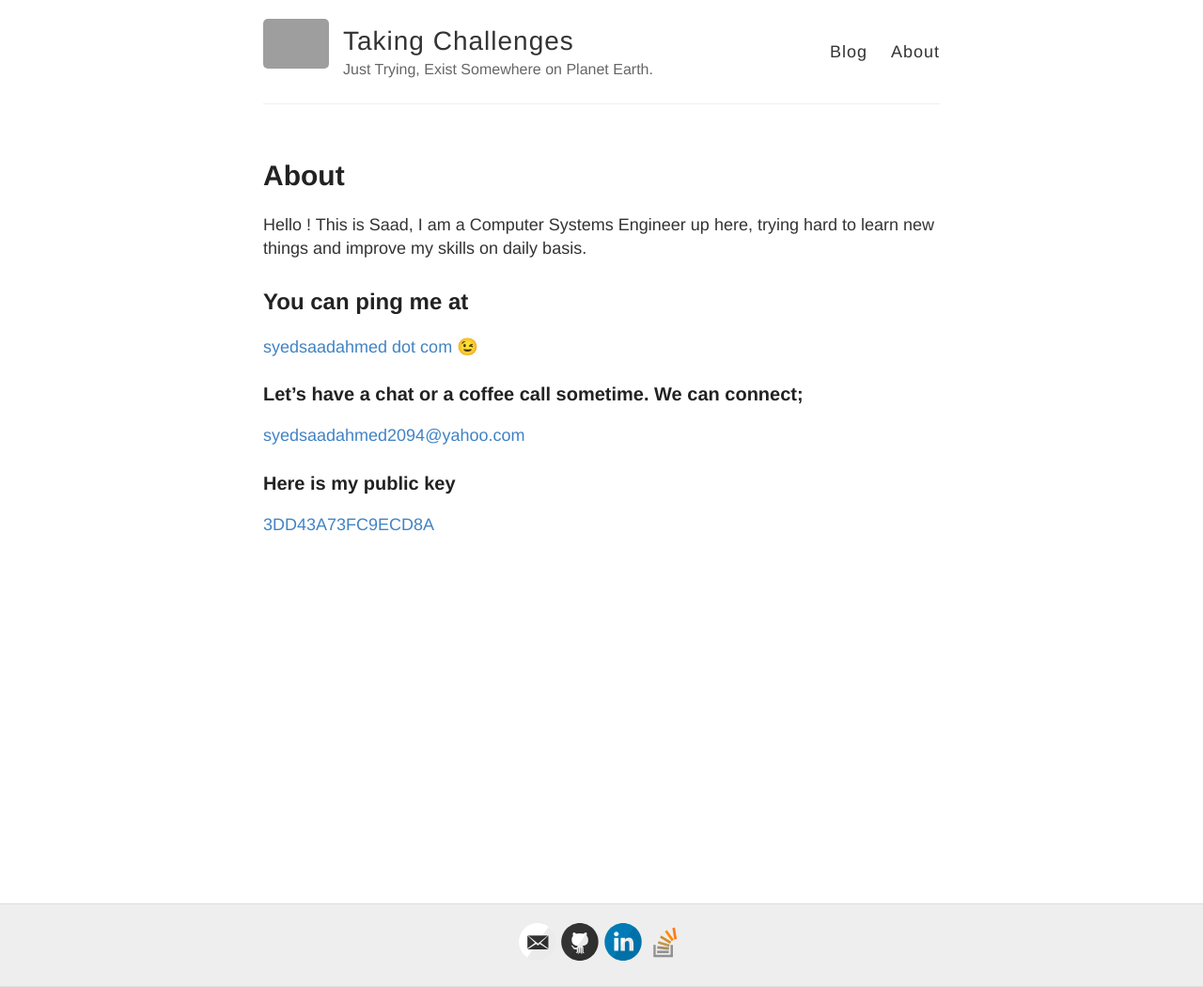
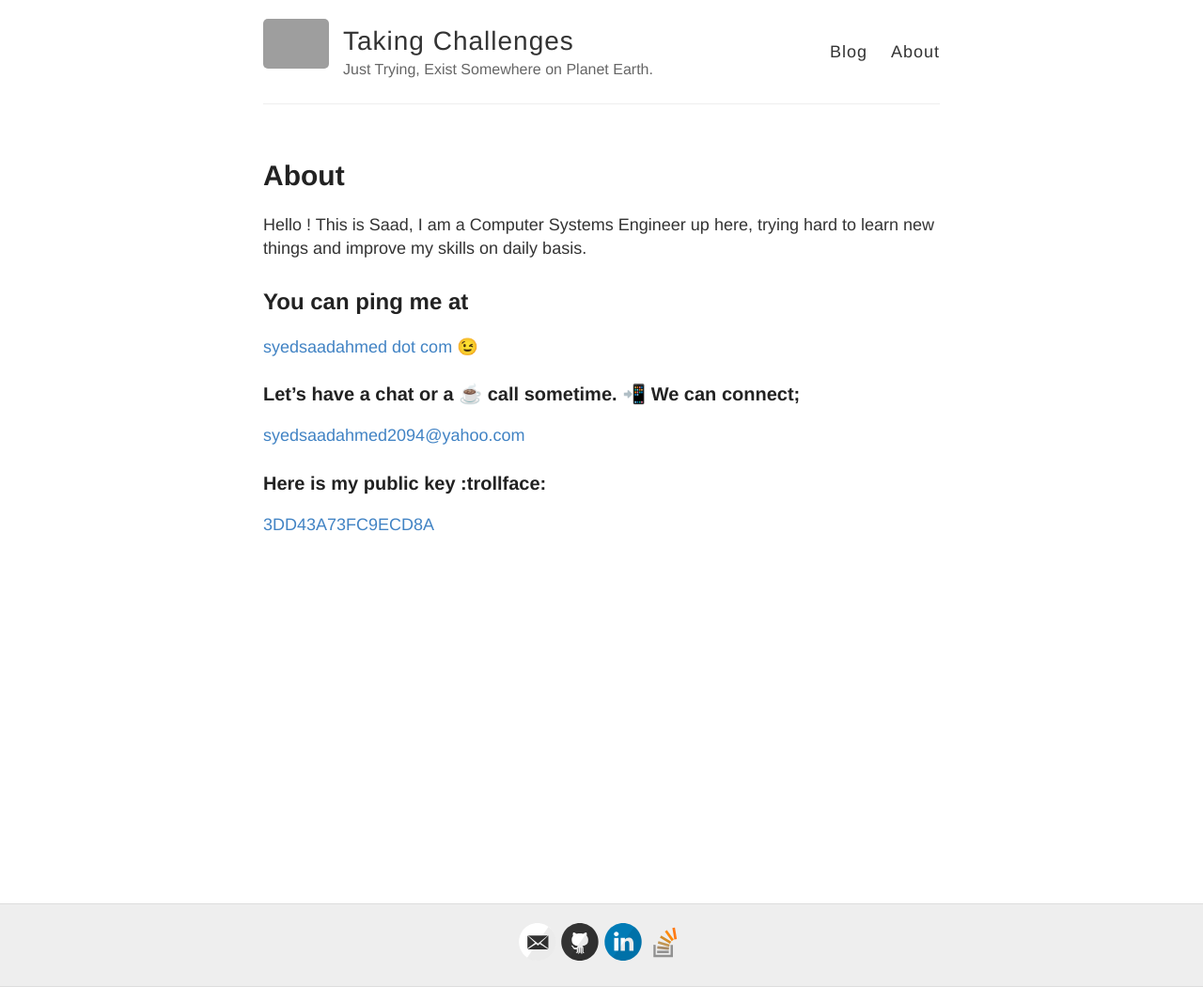
Before and after one commit to takingchallenges/takingchallenges.github.io, a Jekyll site: the page built from about.md, in a window 1280 px wide. Shown: the whole page at 94% size. Built offline with Jekyll 4.4.1, drawn with Linux system fonts in a browser that asks for light colours; emoji names are drawn with the system emoji font; grey boxes are pictures that could not be loaded.

Commit message:
Update about.md

```diff
--- a/about.md
+++ b/about.md
@@ -10,10 +10,10 @@ Hello ! This is Saad, I am a Computer Systems Engineer up here, trying hard to l
 
 [syedsaadahmed dot com](https:/www.syedsaadahmed.com) :wink:
 
-### Let's have a chat or a coffee call sometime. We can connect;
+### Let's have a chat or a :coffee: call sometime. :calling: We can connect;
 
 [syedsaadahmed2094@yahoo.com](mailto:syedsaadahmed2094@yahoo.com)
 
-### Here is my public key
+### Here is my public key :trollface:
 
 [3DD43A73FC9ECD8A](https://keybase.io/syedsaadahmed20)
```
